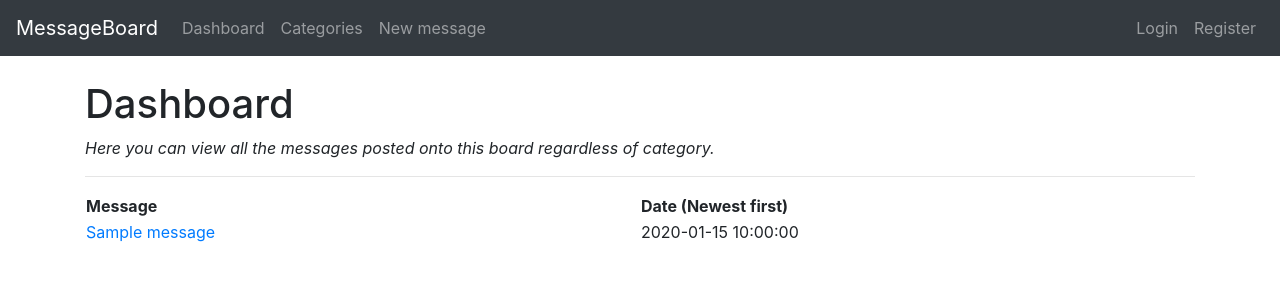
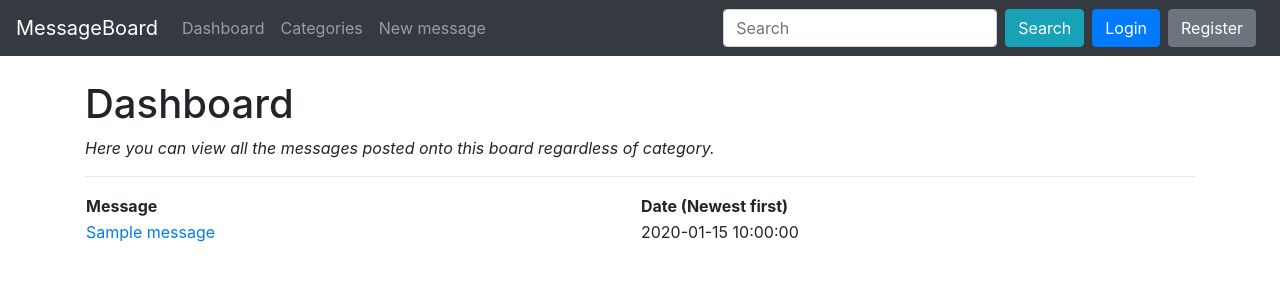
Before and after one commit to otsha/tsoha-keskustelufoorumi, a Flask app: page /messages/ in a window 1280 px wide. Shown: the top 300 px of the page. Run offline with Flask 2, Linux system fonts and the light colour scheme; tables that the repository leaves empty hold one stand-in row (values such as "Sample post"); some libraries are stand-ins or nearby versions.

Commit message:
Implement search functionality

```diff
--- a/application/message/views.py
+++ b/application/message/views.py
@@ -127,6 +127,21 @@ def message_edit(message_id):
 
     return redirect(url_for("message_view", message_id=m.id))
 
+# POST Search from messages
+@app.route("/search", methods = ["POST"])
+def messages_search():
+    term = request.form.get("search")
+
+    if term == "":
+        return redirect(url_for("messages_index"))
+
+    return redirect(url_for("messages_search_results", search_term = term))
+
+@app.route("/search/results/<search_term>", methods = ["GET"])
+def messages_search_results(search_term):
+    messages = Message.query.filter(Message.name.like('%'+search_term+'%')).order_by(desc(Message.date_created)).all()
+    return render_template("messages/search.html", messages = messages)
+
 # GET new reply page
 @app.route("/messages/<message_id>/reply", methods = ["GET"])
 @login_required
--- a/application/templates/layout.html
+++ b/application/templates/layout.html
@@ -29,25 +29,31 @@
           </li>
         </ul>
 
+        <form method="POST" class="form-inline" action="{{ url_for('messages_search') }}">
+          <input class="form-control mr-sm-2" type="search" placeholder="Search" aria-label="Search" name="search"/>
+          <button class="btn btn-info mr-sm-2" type="submit">Search</button>
+        </form>
+
         <div class="form-inline mt-2 mt-md-0">
           <ul class="navbar-nav">
             {% if current_user.is_authenticated %}
             <li class="nav-item">
-              <a class="nav-link" href="{{ url_for('view_user', user_id = current_user.id) }}">Logged in as {{ current_user.username }}</a>
+              <a class="nav-link mr-sm-2" href="{{ url_for('view_user', user_id = current_user.id) }}">Logged in as {{ current_user.username }}</a>
             </li>
             <li class="nav-item">
-              <a class="nav-link" href="{{ url_for('auth_logout') }}">Log out</a>
+              <a class="btn btn-danger mr-sm-2" role="button" href="{{ url_for('auth_logout') }}">Log out</a>
             </li>
             {% else %}
             <li class="nav-item">
-              <a class="nav-link" href="{{ url_for('auth_login') }}">Login</a>
+              <a class="btn btn-primary mr-sm-2" role="button" href="{{ url_for('auth_login') }}">Login</a>
             </li>
             <li class="nav-item">
-              <a class="nav-link" href="{{ url_for('auth_register') }}">Register</a>
+              <a class="btn btn-secondary mr-sm-2" role="button" href="{{ url_for('auth_register') }}">Register</a>
             </li>
             {% endif %}
           </ul>
         </div>
+
       </div>
     </nav>
 
```
Also changed, not shown: application/templates/messages/search.html (added, +28 -0 lines).
